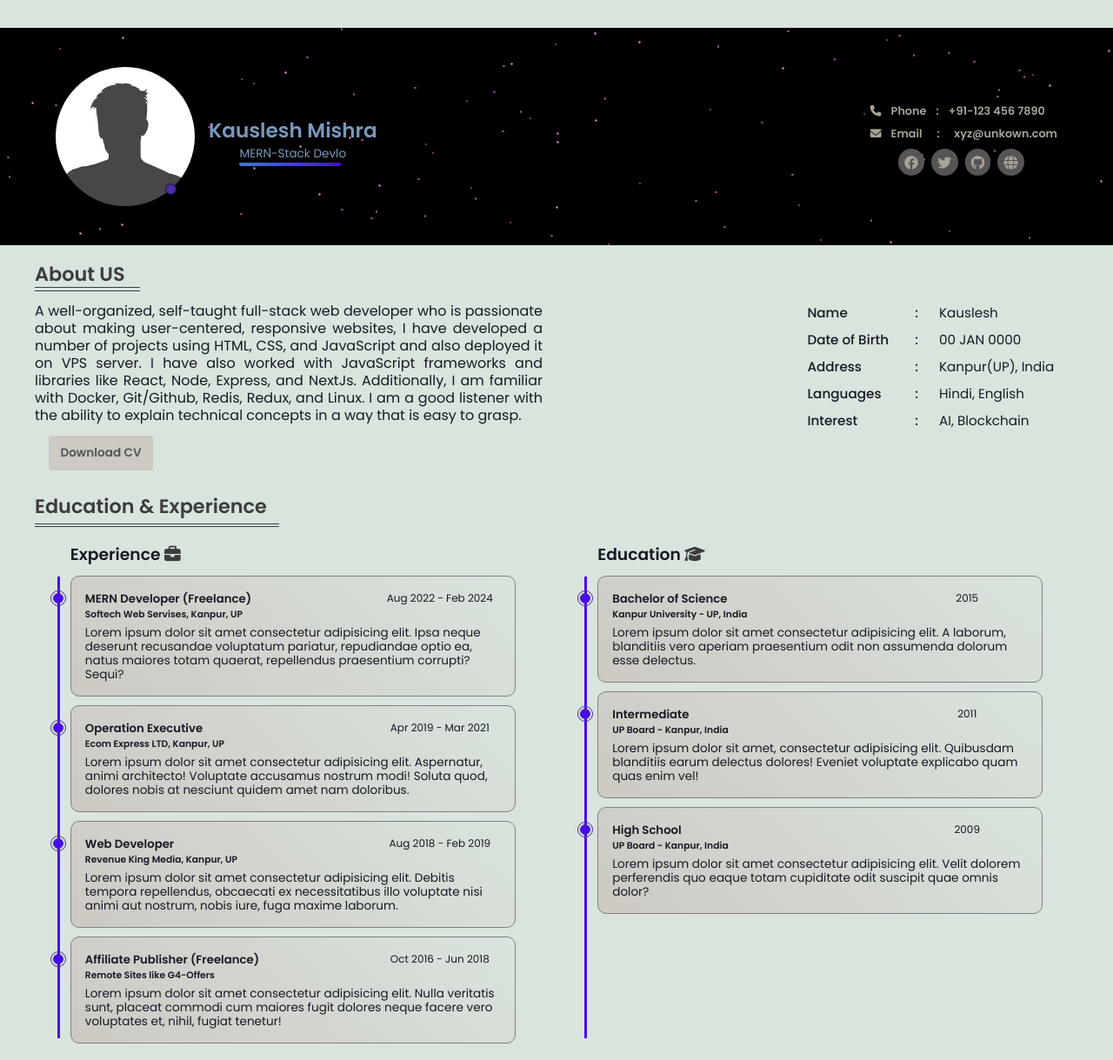
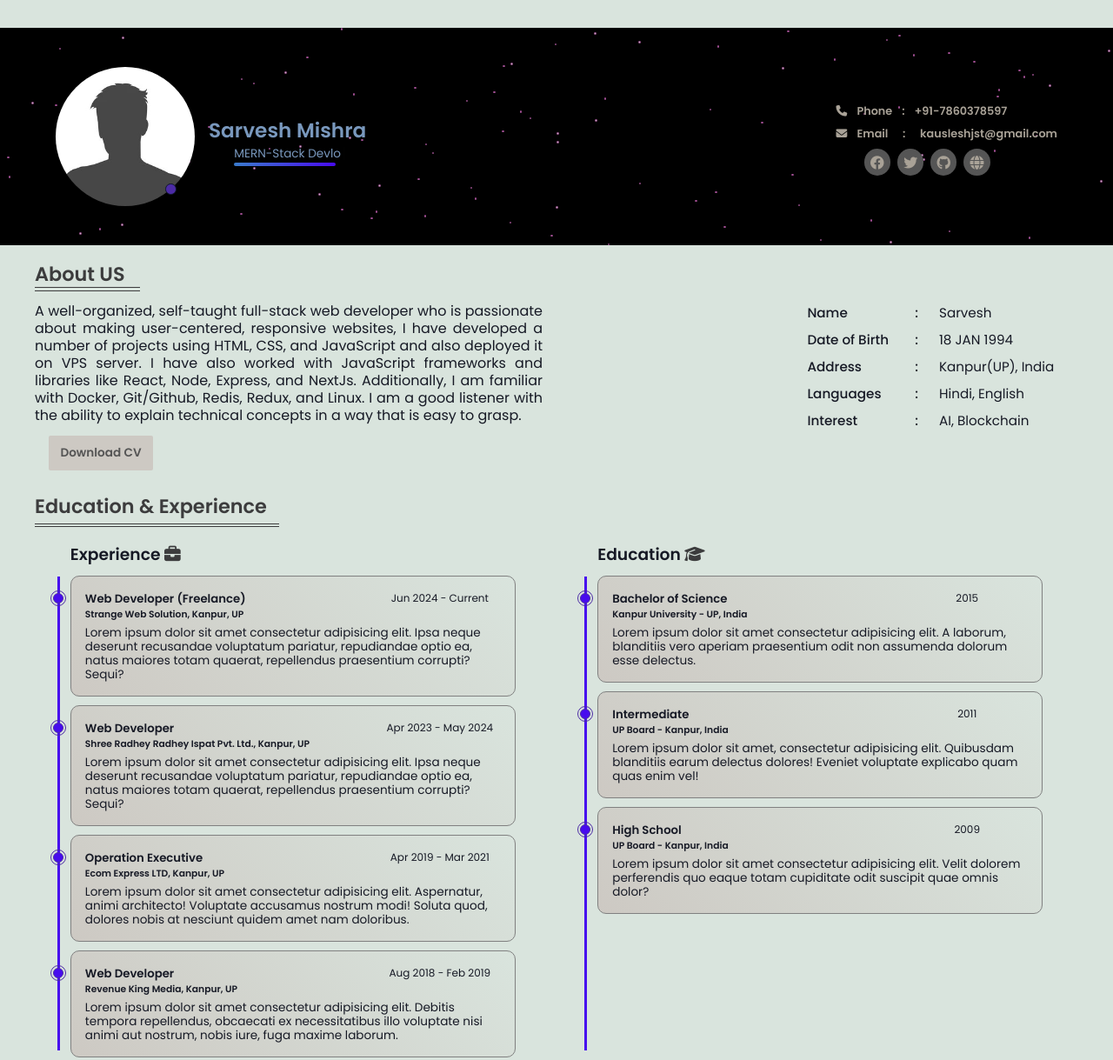
Before and after one commit to Kausleshkn/completeportfolio, a plain HTML site: page index.html in a window 1280 px wide. Shown: the part 840-2059 px from the top of the page at 87% size. Drawn offline with Linux system fonts and the light colour scheme.

Commit message:
some changes

```diff
--- a/index.html
+++ b/index.html
@@ -73,7 +73,7 @@
                                 <img src="assets/annopic.jpg" alt="" width="220px" height="180px" loading="lazy">
                             </div>
                             <div class="intro">
-                                <h4>Kauslesh Mishra</h4>
+                                <h4>Sarvesh Mishra</h4>
                                 <p><span class="auto-text"></span></p>
                             </div>
                         </div>
@@ -83,12 +83,11 @@
                             <div class="contact">
                                 <!-- <strong><img src="./assets/icon_call.png" alt="" /> Phone : 1234567890
                             </strong> -->
-                                <strong class="phone"><i class="fa-solid fa-phone"></i> Phone <span>: <span> +91-123 456
-                                            7890</span></span>
+                                <strong class="phone"><i class="fa-solid fa-phone"></i> Phone <span>: <span> +91-7860378597</span></span>
                                 </strong>
 
                                 <strong class="email"> <i class="fa-solid fa-envelope"></i> Email <span>: <span>
-                                            xyz@unkown.com</span></span>
+                                    kausleshjst@gmail.com</span></span>
                                 </strong>
 
                                 <!-- <strong> <i class="fa-solid fa-location-dot"></i> Address : Kanpur(UP),India
@@ -134,8 +133,8 @@
                     </div>
 
                     <div class="all-detail">
-                        <p><span>Name</span> : <span>Kauslesh</span></p>
-                        <p><span>Date of Birth</span> : <span>00 JAN 0000</span></p>
+                        <p><span>Name</span> : <span>Sarvesh</span></p>
+                        <p><span>Date of Birth</span> : <span>18 JAN 1994</span></p>
                         <p><span>Address</span> : <span>Kanpur(UP), India</span></p>
                         <p><span>Languages</span> : <span>Hindi, English</span></p>
                         <p><span>Interest</span> : <span>AI, Blockchain</span></p>
@@ -163,10 +162,20 @@
 
                         <div class="first-exp">
                             <div class="job">
-                                <h5>MERN Developer (Freelance)</h5>
-                                <span>Aug 2022 - Feb 2024</span>
+                                <h5>Web Developer (Freelance)</h5>
+                                <span>Jun 2024 - Current</span>
                             </div>
-                            <h6>Softech Web Servises, Kanpur, UP</h6>
+                            <h6>Strange Web Solution, Kanpur, UP</h6>
+                            <p>Lorem ipsum dolor sit amet consectetur adipisicing elit. Ipsa neque deserunt recusandae voluptatum pariatur, repudiandae optio ea, natus maiores totam quaerat, repellendus praesentium corrupti? Sequi?
+                            </p>
+                        </div>
+
+                        <div class="first-exp">
+                            <div class="job">
+                                <h5>Web Developer</h5>
+                                <span>Apr 2023 - May 2024</span>
+                            </div>
+                            <h6>Shree Radhey Radhey Ispat Pvt. Ltd., Kanpur, UP</h6>
                             <p>Lorem ipsum dolor sit amet consectetur adipisicing elit. Ipsa neque deserunt recusandae voluptatum pariatur, repudiandae optio ea, natus maiores totam quaerat, repellendus praesentium corrupti? Sequi?
                             </p>
                         </div>
@@ -191,7 +200,7 @@
                             </p>
                         </div>
 
-                        <div class="first-exp">
+                        <!-- <div class="first-exp">
                             <div class="job">
                                 <h5>Affiliate Publisher (Freelance)</h5>
                                 <span>Oct 2016 - Jun 2018</span>
@@ -200,7 +209,7 @@
                             <p>
                               Lorem ipsum dolor sit amet consectetur adipisicing elit. Nulla veritatis sunt, placeat commodi cum maiores fugit dolores neque facere vero voluptates et, nihil, fugiat tenetur!
                             </p>
-                        </div>
+                        </div> -->
 
 
                     </div>
```
